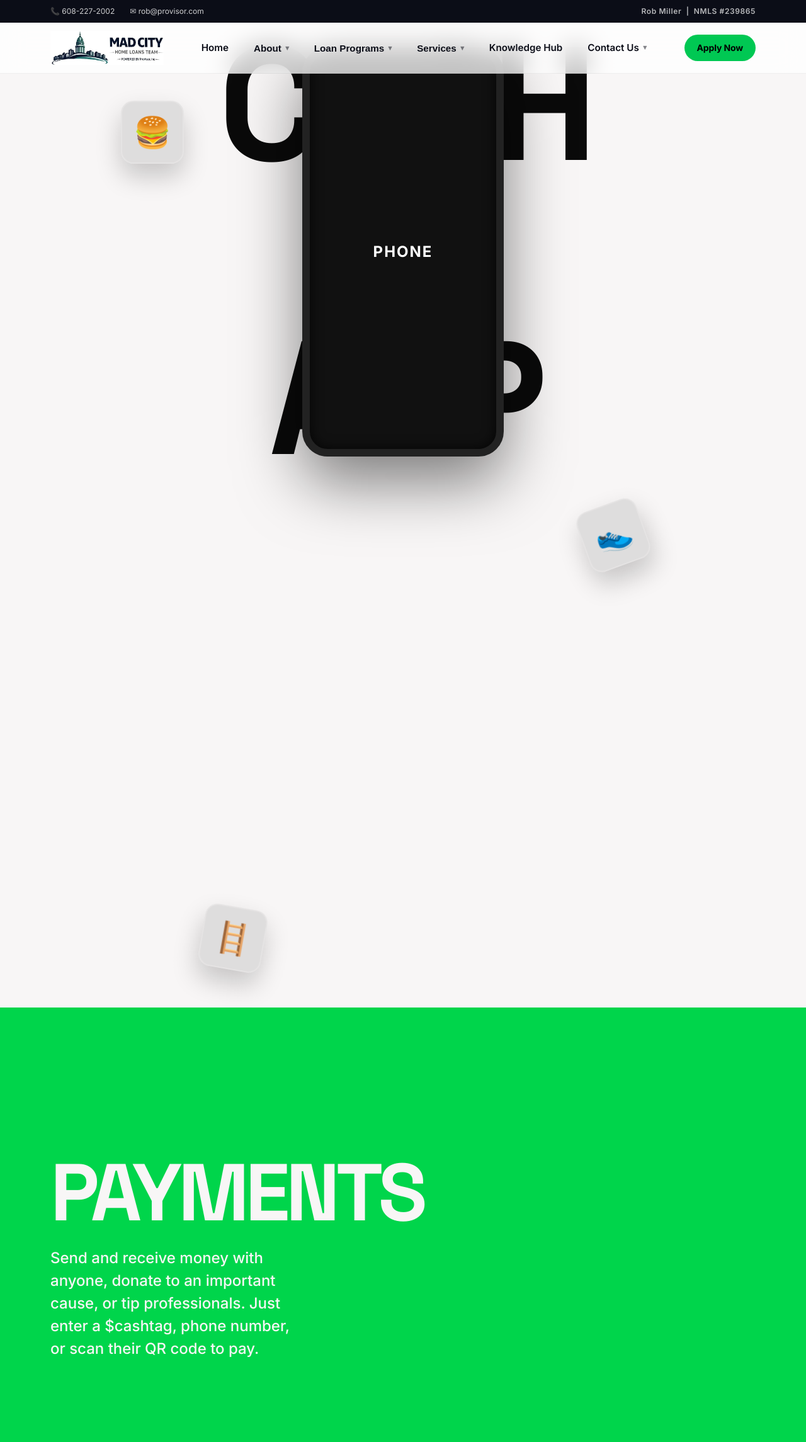
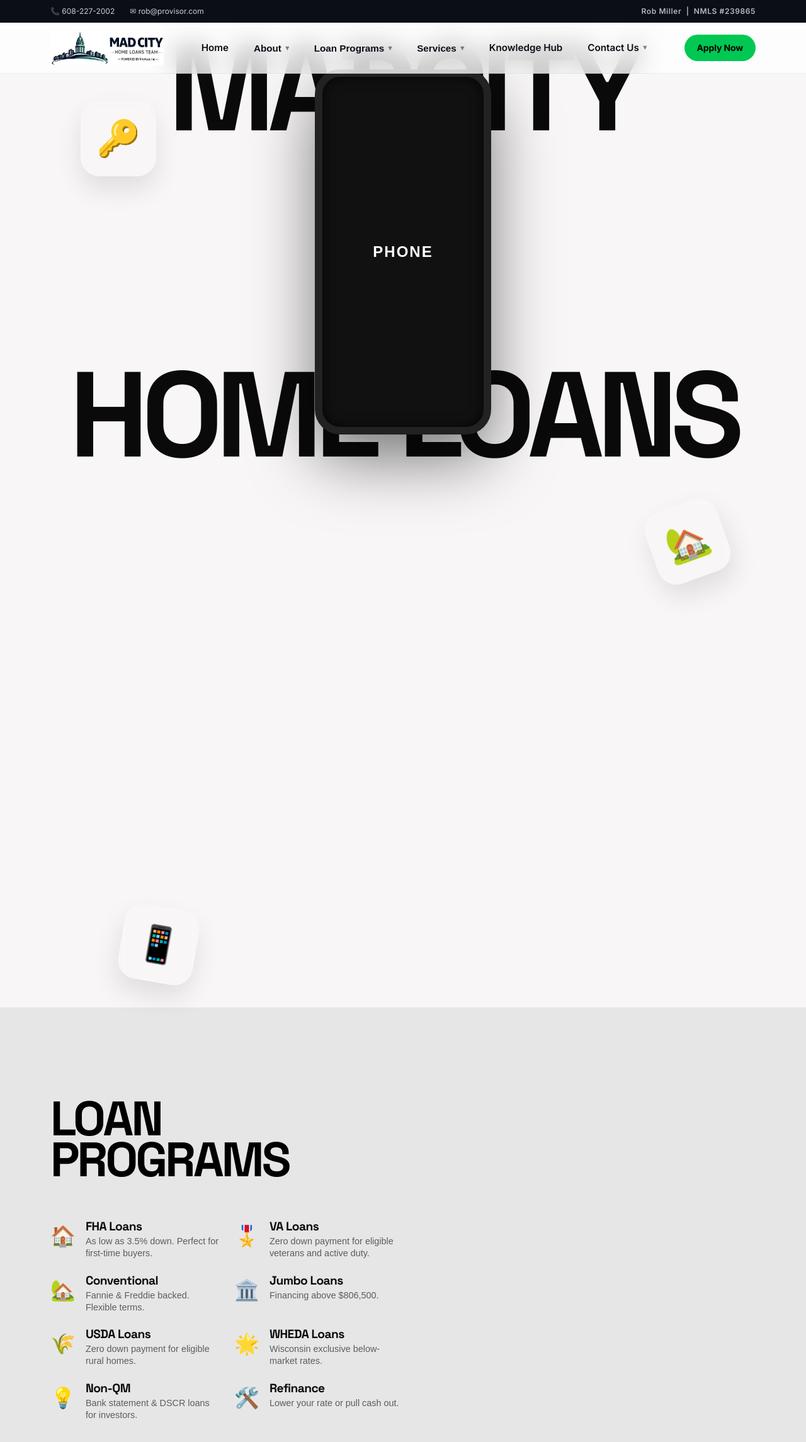
Before and after one commit to clickmetostart/madcity-v2, a Next.js app: page / in a window 1280 px wide. Shown: the top 2290 px of the page at 63% size. Built offline with nearby package versions, Linux system fonts and the light colour scheme.

Commit message:
Integrate MadCity dense content into Cash App minimalist layout with multi-device dodging

```diff
--- a/components/CashAppHome.module.css
+++ b/components/CashAppHome.module.css
@@ -2,11 +2,12 @@
   position: relative;
   width: 100%;
   background: #000;
-  /* Cash App Palette */
   --cash-green: #00D54B;
   --cash-white: #F8F6F6;
   --cash-black: #000000;
+  --cash-gray: #e6e6e6;
   overflow-x: hidden;
+  font-family: var(--font-inter, sans-serif);
 }
 
 /* === FIXED FOREGROUND LAYER === */
@@ -17,21 +18,16 @@
   width: 100%;
   height: 100vh;
   z-index: 100;
-  pointer-events: none; /* Let clicks pass through to buttons underneath */
+  pointer-events: none;
   display: flex;
   align-items: center;
   justify-content: center;
 }
 
-/* Central Phone Placeholder */
-.phonePlaceholder {
-  width: 320px;
-  height: 650px;
+.devicePlaceholder {
   background: #111;
-  border-radius: 40px;
   border: 12px solid #222;
   box-shadow: 0 40px 100px rgba(0,0,0,0.5), inset 0 0 20px rgba(0,0,0,0.8);
-  position: relative;
   display: flex;
   align-items: center;
   justify-content: center;
@@ -42,20 +38,19 @@
   text-transform: uppercase;
 }
 
-/* Floating Graphics Layer */
 .floatingGraphic {
   position: absolute;
-  width: 100px;
-  height: 100px;
-  background: rgba(0,0,0,0.1);
-  backdrop-filter: blur(5px);
-  border: 2px solid rgba(255,255,255,0.2);
-  border-radius: 20px;
+  width: 120px;
+  height: 120px;
+  background: rgba(255,255,255,0.05);
+  backdrop-filter: blur(10px);
+  border: 1px solid rgba(255,255,255,0.1);
+  border-radius: 30px;
   display: flex;
   align-items: center;
   justify-content: center;
-  font-size: 3rem;
-  box-shadow: 0 20px 40px rgba(0,0,0,0.2);
+  font-size: 3.5rem;
+  box-shadow: 0 20px 40px rgba(0,0,0,0.1);
 }
 
 /* === SCROLLING SECTIONS === */
@@ -65,12 +60,11 @@
   z-index: 1;
 }
 
-/* Sequential z-index so sections slide over each other */
 .scrollSection:nth-child(1) { z-index: 10; background: var(--cash-green); color: var(--cash-black); }
 .scrollSection:nth-child(2) { z-index: 20; background: var(--cash-white); color: var(--cash-black); box-shadow: 0 -20px 40px rgba(0,0,0,0.1); }
-.scrollSection:nth-child(3) { z-index: 30; background: var(--cash-green); color: var(--cash-white); }
-.scrollSection:nth-child(4) { z-index: 40; background: var(--cash-black); color: var(--cash-green); }
-.scrollSection:nth-child(5) { z-index: 50; background: var(--cash-white); color: var(--cash-black); }
+.scrollSection:nth-child(3) { z-index: 30; background: var(--cash-gray); color: var(--cash-black); }
+.scrollSection:nth-child(4) { z-index: 40; background: var(--cash-green); color: var(--cash-black); }
+.scrollSection:nth-child(5) { z-index: 50; background: var(--cash-black); color: var(--cash-white); }
 
 .stickyContent {
   position: sticky;
@@ -110,7 +104,7 @@
 }
 
 .heroWord {
-  font-size: clamp(8rem, 20vw, 22rem);
+  font-size: clamp(6rem, 15vw, 18rem);
   font-weight: 900;
   line-height: 0.8;
   letter-spacing: -0.06em;
@@ -119,7 +113,7 @@
 }
 
 .sectionTitle {
-  font-size: clamp(4rem, 10vw, 12rem);
+  font-size: clamp(3rem, 6vw, 7rem);
   font-weight: 900;
   line-height: 0.85;
   letter-spacing: -0.05em;
@@ -128,30 +122,125 @@
   color: currentColor;
 }
 
+.sectionSubTitle {
+  font-size: clamp(1.5rem, 3vw, 2.5rem);
+  font-weight: 900;
+  margin-bottom: 0.5rem;
+  color: currentColor;
+  text-transform: uppercase;
+  letter-spacing: -0.02em;
+}
+
 .sectionText {
-  font-size: clamp(1rem, 2vw, 1.5rem);
+  font-size: clamp(1rem, 1.2vw, 1.25rem);
   line-height: 1.5;
   font-weight: 500;
-  max-width: 400px;
-  color: currentColor;
+  color: rgba(0,0,0,0.7);
+}
+.scrollSection:nth-child(5) .sectionText {
+  color: rgba(255,255,255,0.7);
 }
 
 /* === LAYOUT UTILITIES === */
-.splitLayout {
+.splitLayoutLeft { display: flex; align-items: center; justify-content: flex-start; height: 100%; width: 100%; }
+.splitLayoutRight { display: flex; align-items: center; justify-content: flex-end; height: 100%; width: 100%; text-align: right; }
+.splitLayoutCenter { display: flex; align-items: center; justify-content: space-between; height: 100%; width: 100%; }
+
+.textColumn {
+  display: flex;
+  flex-direction: column;
+  justify-content: center;
+  max-width: 600px;
+  width: 50%;
+  pointer-events: auto; /* Allow clicking links inside */
+  z-index: 10; /* Keep above backgrounds */
+}
+
+.textColumnRight {
+  display: flex;
+  flex-direction: column;
+  justify-content: center;
+  align-items: flex-end;
+  text-align: right;
+  max-width: 600px;
+  width: 50%;
+  pointer-events: auto;
+  z-index: 10;
+}
+
+/* === CONTENT GRIDS (Minimalist) === */
+.loanGrid {
   display: grid;
-  grid-template-columns: 1fr 1fr;
-  align-items: center;
-  height: 100%;
-  width: 100%;
-  gap: 4rem;
+  grid-template-columns: repeat(2, 1fr);
+  gap: 1.5rem;
+  margin-top: 2rem;
 }
-.leftColumn { display: flex; flex-direction: column; justify-content: center; }
-.rightColumn { display: flex; flex-direction: column; justify-content: center; align-items: flex-end; text-align: right; }
+.loanItem {
+  display: flex;
+  align-items: flex-start;
+  gap: 1rem;
+}
+.loanIcon { font-size: 2rem; }
+.loanItem h3 { font-size: 1.2rem; font-weight: 800; margin-bottom: 0.25rem; }
+.loanItem p { font-size: 0.9rem; color: rgba(0,0,0,0.6); line-height: 1.3; }
+
+.verticalList {
+  display: flex;
+  flex-direction: column;
+  gap: 2rem;
+  margin-top: 2rem;
+}
+
+.statGrid {
+  display: grid;
+  grid-template-columns: repeat(2, 1fr);
+  gap: 2rem;
+  margin-top: 2rem;
+}
+.statNum { font-size: 3.5rem; font-weight: 900; line-height: 1; letter-spacing: -0.05em; }
+.statLabel { font-size: 1.1rem; font-weight: 700; opacity: 0.8; }
+
+.partnerGrid {
+  display: flex;
+  flex-wrap: wrap;
+  gap: 1.5rem;
+  margin-top: 2rem;
+  justify-content: flex-end;
+}
+.partnerLogo {
+  height: 40px;
+  object-fit: contain;
+  filter: grayscale(100%) brightness(200%);
+  opacity: 0.7;
+}
+
+.btnPrimary {
+  background: var(--cash-green);
+  color: #000;
+  font-size: 1.25rem;
+  font-weight: 800;
+  padding: 1rem 2.5rem;
+  border-radius: 3rem;
+  border: none;
+  cursor: pointer;
+  display: inline-block;
+  text-decoration: none;
+  margin-top: 2rem;
+  transition: transform 0.2s;
+}
+.btnPrimary:hover { transform: scale(1.05); }
 
 @media (max-width: 900px) {
-  .splitLayout {
-    grid-template-columns: 1fr;
+  .splitLayoutLeft, .splitLayoutRight, .splitLayoutCenter {
+    flex-direction: column;
+    justify-content: center;
     text-align: center;
   }
-  .rightColumn { align-items: center; text-align: center; }
+  .textColumn, .textColumnRight {
+    width: 100%;
+    align-items: center;
+    text-align: center;
+    margin: 1rem 0;
+  }
+  .partnerGrid { justify-content: center; }
 }
--- a/components/CashAppHome.tsx
+++ b/components/CashAppHome.tsx
@@ -2,120 +2,231 @@
 
 import { useRef } from 'react';
 import { motion, useScroll, useTransform } from 'framer-motion';
+import Link from 'next/link';
 import styles from './CashAppHome.module.css';
+
+// --- DATA FROM V1 MADCITY BUILD ---
+const loanPrograms = [
+  { icon: '🏠', title: 'FHA Loans', desc: 'As low as 3.5% down. Perfect for first-time buyers.' },
+  { icon: '🎖️', title: 'VA Loans', desc: 'Zero down payment for eligible veterans and active duty.' },
+  { icon: '🏡', title: 'Conventional', desc: 'Fannie & Freddie backed. Flexible terms.' },
+  { icon: '🏛️', title: 'Jumbo Loans', desc: 'Financing above $806,500.' },
+  { icon: '🌾', title: 'USDA Loans', desc: 'Zero down payment for eligible rural homes.' },
+  { icon: '🌟', title: 'WHEDA Loans', desc: 'Wisconsin exclusive below-market rates.' },
+  { icon: '💡', title: 'Non-QM', desc: 'Bank statement & DSCR loans for investors.' },
+  { icon: '🛠️', title: 'Refinance', desc: 'Lower your rate or pull cash out.' },
+];
+
+const audiences = [
+  { title: 'First-Time Buyers', desc: 'We walk you through every step in plain English so you know exactly what to expect.' },
+  { title: 'Relocation & Upgrades', desc: 'Seamless coordination for buying your next home while selling your current one.' },
+  { title: 'Real Estate Investors', desc: 'Clear numbers, smart planning, and reliable execution for building your portfolio.' },
+];
+
+const processSteps = [
+  { num: '01', title: 'Strategy Session', desc: 'A no-pressure call to discuss your goals.' },
+  { num: '02', title: 'Verified Pre-Approval', desc: 'A pre-approval as strong as cash.' },
+  { num: '03', title: 'The Finish Line', desc: 'Stress-free management from contract to close.' },
+];
+
+const stats = [
+  { number: '15+', label: 'Years of Experience' },
+  { number: '1,000+', label: 'Families Helped' },
+  { number: '11', label: 'States Licensed' },
+  { number: '5.0 ⭐', label: 'Google Rating' },
+];
+
+const trustPartners = [
+  { name: 'NMLS', src: 'https://madcityhomeloans.com/wp-content/uploads/2025/12/1_1_11zon.png' },
+  { name: 'Fannie Mae', src: 'https://madcityhomeloans.com/wp-content/uploads/2025/12/2_2_11zon.png' },
+  { name: 'USDA', src: 'https://madcityhomeloans.com/wp-content/uploads/2025/12/4_4_11zon.png' },
+  { name: 'USA Cares', src: 'https://madcityhomeloans.com/wp-content/uploads/2025/12/6_6_11zon.png' },
+  { name: 'HUD', src: 'https://madcityhomeloans.com/wp-content/uploads/2025/12/9_9_11zon.png' },
+];
+
 
 export default function CashAppHome() {
   const containerRef = useRef<HTMLDivElement>(null);
 
-  // Global scroll progress for the fixed layer
   const { scrollYProgress } = useScroll({
     target: containerRef,
     offset: ["start start", "end end"]
   });
 
-  // Phone Parallax
-  const phoneY = useTransform(scrollYProgress, [0, 0.25, 0.5, 0.75, 1], [0, 150, 300, 0, -100]);
-  const phoneRotateX = useTransform(scrollYProgress, [0, 0.25, 0.5, 0.75, 1], [0, 15, -15, 30, 0]);
-  const phoneRotateY = useTransform(scrollYProgress, [0, 0.25, 0.5, 0.75, 1], [0, -20, 20, 180, 0]);
-  const phoneScale = useTransform(scrollYProgress, [0, 0.25, 0.5, 0.75, 1], [1, 0.8, 1.1, 0.9, 1]);
+  // --- PHONE PARALLAX (Active in Hero [Center], Loans [Right], Footer [Left]) ---
+  const phoneX = useTransform(scrollYProgress,
+    [0, 0.1, 0.2, 0.4, 0.5, 0.8, 0.9, 1.0],
+    [0, 0, 350, 350, 350, -350, -350, -350]
+  );
+  const phoneY = useTransform(scrollYProgress, [0, 0.2, 0.4, 0.5, 0.8, 1.0], [0, 100, 100, 100, -100, -100]);
+  const phoneScale = useTransform(scrollYProgress, [0, 0.2, 0.4, 0.5, 0.8, 0.9, 1.0], [1, 0.8, 0.8, 0, 0, 0.8, 0.8]);
+  const phoneOpacity = useTransform(scrollYProgress, [0, 0.2, 0.4, 0.5, 0.8, 0.9, 1.0], [1, 1, 1, 0, 0, 1, 1]);
+  const phoneRotate = useTransform(scrollYProgress, [0, 0.2, 0.4, 0.9], [0, 15, 15, -15]);
 
-  // Floating Graphics Parallax
-  const burgerY = useTransform(scrollYProgress, [0, 1], [0, -1200]);
-  const burgerRotate = useTransform(scrollYProgress, [0, 1], [0, 360]);
+  // --- LAPTOP PARALLAX (Active in Audience [Left]) ---
+  const laptopX = useTransform(scrollYProgress, [0.3, 0.4, 0.6, 0.7], [-350, -350, -350, -350]);
+  const laptopScale = useTransform(scrollYProgress, [0.3, 0.4, 0.6, 0.7], [0, 0.9, 0.9, 0]);
+  const laptopOpacity = useTransform(scrollYProgress, [0.3, 0.4, 0.6, 0.7], [0, 1, 1, 0]);
+  const laptopRotate = useTransform(scrollYProgress, [0.3, 0.4], [10, -5]);
 
-  const shoeY = useTransform(scrollYProgress, [0, 1], [400, -900]);
-  const shoeRotate = useTransform(scrollYProgress, [0, 1], [-20, -180]);
+  // --- TABLET PARALLAX (Active in Stats [Right]) ---
+  const tabletX = useTransform(scrollYProgress, [0.5, 0.6, 0.7, 0.8], [350, 350, 350, 350]);
+  const tabletScale = useTransform(scrollYProgress, [0.5, 0.6, 0.7, 0.8], [0, 0.8, 0.8, 0]);
+  const tabletOpacity = useTransform(scrollYProgress, [0.5, 0.6, 0.7, 0.8], [0, 1, 1, 0]);
+  const tabletRotate = useTransform(scrollYProgress, [0.5, 0.6], [-15, 10]);
 
-  const stairsY = useTransform(scrollYProgress, [0, 1], [800, -1500]);
-  const stairsRotate = useTransform(scrollYProgress, [0, 1], [10, 90]);
+  // --- FLOATING GRAPHICS ---
+  const keyY = useTransform(scrollYProgress, [0, 1], [0, -1200]);
+  const keyRotate = useTransform(scrollYProgress, [0, 1], [0, 360]);
+  const houseY = useTransform(scrollYProgress, [0, 1], [400, -900]);
+  const houseRotate = useTransform(scrollYProgress, [0, 1], [-20, -180]);
+  const calcY = useTransform(scrollYProgress, [0, 1], [800, -1500]);
+  const calcRotate = useTransform(scrollYProgress, [0, 1], [10, 90]);
 
   return (
     <div ref={containerRef} className={styles.mainWrapper}>
 
       {/* === FIXED FOREGROUND LAYER === */}
       <div className={styles.fixedLayer}>
-        {/* Central Phone */}
+
         <motion.div
-          className={styles.phonePlaceholder}
-          style={{ y: phoneY, rotateX: phoneRotateX, rotateY: phoneRotateY, scale: phoneScale }}
+          className={styles.devicePlaceholder}
+          style={{ width: 280, height: 580, borderRadius: 40, x: phoneX, y: phoneY, scale: phoneScale, opacity: phoneOpacity, rotate: phoneRotate, position: 'absolute' }}
         >
           PHONE
         </motion.div>
 
-        {/* Floating Graphics */}
-        <motion.div className={styles.floatingGraphic} style={{ y: burgerY, rotate: burgerRotate, left: '15%', top: '20%' }}>🍔</motion.div>
-        <motion.div className={styles.floatingGraphic} style={{ y: shoeY, rotate: shoeRotate, right: '20%', top: '50%' }}>👟</motion.div>
-        <motion.div className={styles.floatingGraphic} style={{ y: stairsY, rotate: stairsRotate, left: '25%', top: '80%' }}>🪜</motion.div>
+        <motion.div
+          className={styles.devicePlaceholder}
+          style={{ width: 600, height: 350, borderRadius: 20, x: laptopX, scale: laptopScale, opacity: laptopOpacity, rotate: laptopRotate, position: 'absolute' }}
+        >
+          LAPTOP
+        </motion.div>
+
+        <motion.div
+          className={styles.devicePlaceholder}
+          style={{ width: 400, height: 550, borderRadius: 30, x: tabletX, scale: tabletScale, opacity: tabletOpacity, rotate: tabletRotate, position: 'absolute' }}
+        >
+          TABLET
+        </motion.div>
+
+        {/* Floating MadCity Graphics */}
+        <motion.div className={styles.floatingGraphic} style={{ y: keyY, rotate: keyRotate, left: '10%', top: '20%' }}>🔑</motion.div>
+        <motion.div className={styles.floatingGraphic} style={{ y: houseY, rotate: houseRotate, right: '10%', top: '50%' }}>🏡</motion.div>
+        <motion.div className={styles.floatingGraphic} style={{ y: calcY, rotate: calcRotate, left: '15%', top: '80%' }}>📱</motion.div>
       </div>
 
       {/* === SCROLLING SECTIONS === */}
 
-      {/* 1. Hero */}
+      {/* 1. Hero (Center Text) */}
       <section className={styles.scrollSection} style={{ height: '200vh' }}>
         <div className={styles.stickyContent}>
           <div className={styles.heroTitleWrap}>
-            <h1 className={styles.heroWord}>CASH</h1>
-            <h1 className={styles.heroWord}>APP</h1>
+            <h1 className={styles.heroWord}>MADCITY</h1>
+            <h1 className={styles.heroWord}>HOME LOANS</h1>
           </div>
         </div>
       </section>
 
-      {/* 2. Payments */}
+      {/* 2. Loans (Text Left, Phone Right) */}
       <section className={styles.scrollSection} style={{ height: '200vh' }}>
         <div className={styles.stickyContent}>
           <div className={styles.container}>
-            <div className={styles.splitLayout}>
-              <div className={styles.leftColumn}>
-                <h2 className={styles.sectionTitle}>PAYMENTS</h2>
-                <p className={styles.sectionText}>Send and receive money with anyone, donate to an important cause, or tip professionals. Just enter a $cashtag, phone number, or scan their QR code to pay.</p>
+            <div className={styles.splitLayoutLeft}>
+              <div className={styles.textColumn}>
+                <h2 className={styles.sectionTitle}>LOAN<br/>PROGRAMS</h2>
+                <div className={styles.loanGrid}>
+                  {loanPrograms.map(loan => (
+                    <div key={loan.title} className={styles.loanItem}>
+                      <div className={styles.loanIcon}>{loan.icon}</div>
+                      <div>
+                        <h3>{loan.title}</h3>
+                        <p>{loan.desc}</p>
+                      </div>
+                    </div>
+                  ))}
+                </div>
               </div>
             </div>
           </div>
         </div>
       </section>
 
-      {/* 3. Banking */}
+      {/* 3. Audience (Text Right, Laptop Left) */}
       <section className={styles.scrollSection} style={{ height: '200vh' }}>
         <div className={styles.stickyContent}>
           <div className={styles.container}>
-            <div className={styles.splitLayout}>
-              <div className={styles.leftColumn}>
-                <h2 className={styles.sectionTitle}>BANKING</h2>
-                <p className={styles.sectionText}>Receive your paycheck, tax returns, and other direct deposits up to two days early using your Cash App routing and account number.</p>
+            <div className={styles.splitLayoutRight}>
+              <div className={styles.textColumnRight}>
+                <h2 className={styles.sectionTitle}>WHO WE<br/>SERVE</h2>
+                <div className={styles.verticalList}>
+                  {audiences.map(aud => (
+                    <div key={aud.title}>
+                      <h3 className={styles.sectionSubTitle}>{aud.title}</h3>
+                      <p className={styles.sectionText}>{aud.desc}</p>
+                    </div>
+                  ))}
+                </div>
               </div>
             </div>
           </div>
         </div>
       </section>
 
-      {/* 4. Cash Card */}
+      {/* 4. Stats/Process (Text Left, Tablet Right) */}
       <section className={styles.scrollSection} style={{ height: '200vh' }}>
         <div className={styles.stickyContent}>
           <div className={styles.container}>
-            <div className={styles.splitLayout}>
-              <div className={styles.leftColumn}>
-                <h2 className={styles.sectionTitle}>CASH CARD<br/>& BOOST</h2>
-                <p className={styles.sectionText}>The Cash Card is a free, customizable debit card that lets you pay online and in stores. It’s the only way to get Boosts—instant discounts that work at places where you want to spend.</p>
+            <div className={styles.splitLayoutLeft}>
+              <div className={styles.textColumn}>
+                <h2 className={styles.sectionTitle}>PROCESS<br/>& RESULTS</h2>
+
+                <div className={styles.verticalList} style={{ gap: '1rem', marginBottom: '2rem' }}>
+                  {processSteps.map(step => (
+                    <div key={step.num} style={{ display: 'flex', gap: '1rem', alignItems: 'center' }}>
+                      <div style={{ fontSize: '2rem', fontWeight: 900, opacity: 0.2 }}>{step.num}</div>
+                      <div>
+                        <h3 style={{ fontSize: '1.2rem', fontWeight: 800 }}>{step.title}</h3>
+                        <p className={styles.sectionText}>{step.desc}</p>
+                      </div>
+                    </div>
+                  ))}
+                </div>
+
+                <div className={styles.statGrid}>
+                  {stats.map(s => (
+                    <div key={s.label}>
+                      <div className={styles.statNum}>{s.number}</div>
+                      <div className={styles.statLabel}>{s.label}</div>
+                    </div>
+                  ))}
+                </div>
               </div>
             </div>
           </div>
         </div>
       </section>
 
-      {/* 5. Investing */}
+      {/* 5. Footer/Trust (Text Right, Phone Left) */}
       <section className={styles.scrollSection} style={{ height: '150vh' }}>
         <div className={styles.stickyContent}>
           <div className={styles.container}>
-            <div className={styles.splitLayout}>
-              <div className={styles.leftColumn}>
-                <h2 className={styles.sectionTitle} style={{ color: 'var(--cash-green)' }}>INVESTING</h2>
-              </div>
-              <div className={styles.rightColumn}>
-                <h3 className={styles.sectionTitle} style={{ fontSize: 'clamp(2rem, 5vw, 4rem)', marginBottom: '1rem' }}>STOCKS</h3>
-                <p className={styles.sectionText} style={{ marginBottom: '2rem' }}>Whether you're an expert or just getting started, Cash App is the fastest and most accessible way to invest in stocks. Start now with as little as $1.</p>
+            <div className={styles.splitLayoutRight}>
+              <div className={styles.textColumnRight}>
+                <h2 className={styles.sectionTitle}>READY TO<br/>START?</h2>
+                <p className={styles.sectionText} style={{ marginBottom: '2rem' }}>
+                  Whether you're ready to apply or just have questions, Rob and the MadCity team are here for you.
+                </p>
+                <Link href="https://provisor.shapeportal.com/ref/34" target="_blank" className={styles.btnPrimary}>
+                  Apply With Rob Miller
+                </Link>
 
-                <h3 className={styles.sectionTitle} style={{ fontSize: 'clamp(2rem, 5vw, 4rem)', marginBottom: '1rem' }}>BITCOIN</h3>
-                <p className={styles.sectionText}>Cash App is the fastest way to convert dollars to bitcoin. From your home screen, six taps are all it takes to stack sats, buy an entire bitcoin, or just see its price.</p>
+                <h3 className={styles.sectionSubTitle} style={{ marginTop: '4rem', fontSize: '1.5rem', opacity: 0.5 }}>TRUSTED BY</h3>
+                <div className={styles.partnerGrid}>
+                  {trustPartners.map(p => (
+                    <img key={p.name} src={p.src} alt={p.name} className={styles.partnerLogo} />
+                  ))}
+                </div>
               </div>
             </div>
           </div>
```
